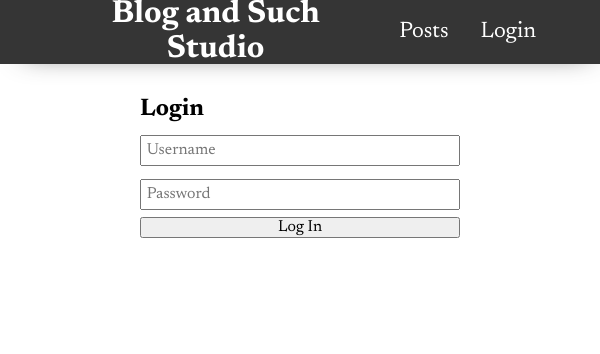
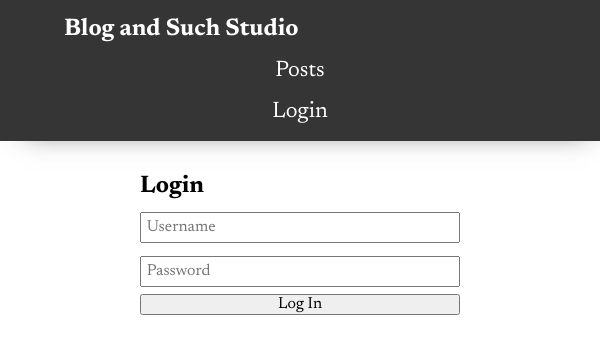
Before and after one commit to ImmaCheetah/blog-api-frontend-cms, a React (Vite) app: page / in a window 600 px wide. Shown: the top 354 px of the page. Built offline with nearby package versions, Linux system fonts and the light colour scheme.

Commit message:
feat: added responsiveness to text editor and navbar

```diff
--- a/index.html
+++ b/index.html
@@ -4,7 +4,7 @@
     <meta charset="UTF-8" />
     <link rel="icon" type="image/svg+xml" href="/vite.svg" />
     <meta name="viewport" content="width=device-width, initial-scale=1.0" />
-    <title>React App</title>
+    <title>Studio</title>
   </head>
   <body>
     <div id="root"></div>
--- a/src/App.jsx
+++ b/src/App.jsx
@@ -1,4 +1,3 @@
-import { useState, useEffect } from "react";
 import "./App.css";
 import { Outlet } from "react-router-dom";
 import Navbar from "./components/Navbar/Navbar";
--- a/src/components/Comment/Comment.jsx
+++ b/src/components/Comment/Comment.jsx
@@ -3,7 +3,6 @@ import { useAuth } from "../AuthProvider/AuthProvider";
 import styles from "./Comment.module.css";
 import { toast } from "react-toastify";
 
-/* eslint-disable react/prop-types */
 export default function Comment({
   author,
   content,
--- a/src/components/Navbar/Navbar.module.css
+++ b/src/components/Navbar/Navbar.module.css
@@ -35,3 +35,19 @@ nav {
   text-decoration: underline;
   cursor: pointer;
 }
+
+@media (max-width: 650px) {
+  .blogName {
+    font-size: 1.5rem;
+  }
+
+  .navBtn {
+    font-size: 1.4rem;
+  }
+
+  nav {
+    flex-direction: column;
+    height: auto;
+    gap: 1rem;
+  }
+}
--- a/src/components/TextEditor/TextEditor.jsx
+++ b/src/components/TextEditor/TextEditor.jsx
@@ -1,3 +1,4 @@
+import styles from "./TextEditor.module.css";
 import { useRef, useEffect, useState } from "react";
 import { Editor } from "@tinymce/tinymce-react";
 import { useAuth } from "../../components/AuthProvider/AuthProvider";
@@ -41,7 +42,7 @@ export default function TextEditor({ content, editorRef }) {
   if (loading) return <p>Loading...</p>;
 
   return (
-    <>
+    <div className={styles.mceWrapper}>
       <Editor
         apiKey={apiKey}
         onInit={(evt, editor) => (editorRef.current = editor)}
@@ -49,8 +50,7 @@ export default function TextEditor({ content, editorRef }) {
         init={{
           height: 500,
           min_height: 300,
-          selector: "tinyTextarea",
-          width: 800,
+          selector: "textarea",
           resize: true,
           menubar: false,
           plugins: [
@@ -82,6 +82,6 @@ export default function TextEditor({ content, editorRef }) {
             "body { font-family:Helvetica,Arial,sans-serif; font-size:14px }",
         }}
       />
-    </>
+    </div>
   );
 }
--- /dev/null
+++ b/src/components/TextEditor/TextEditor.module.css
@@ -0,0 +1,11 @@
+@media only screen and (min-width: 600px) {
+  table.mceLayout, textarea.richEditor {
+     width: 600px !important;
+  }
+}
+
+@media (max-width: 650px) {
+  .mceWrapper {
+    width: 90vw;
+  }
+}
--- a/src/pages/BlogPage/BlogPage.jsx
+++ b/src/pages/BlogPage/BlogPage.jsx
@@ -4,7 +4,7 @@ import { useAuth } from "../../components/AuthProvider/AuthProvider";
 import BlogTable from "../../components/BlogTable/BlogTable";
 import Error from "../../components/Error/Error";
 
-export default function SignUpPage() {
+export default function BlogPage() {
   const auth = useAuth();
   const [posts, setPosts] = useState([]);
   const [error, setError] = useState(null);
```
Also changed, not shown: .eslintrc.cjs.
